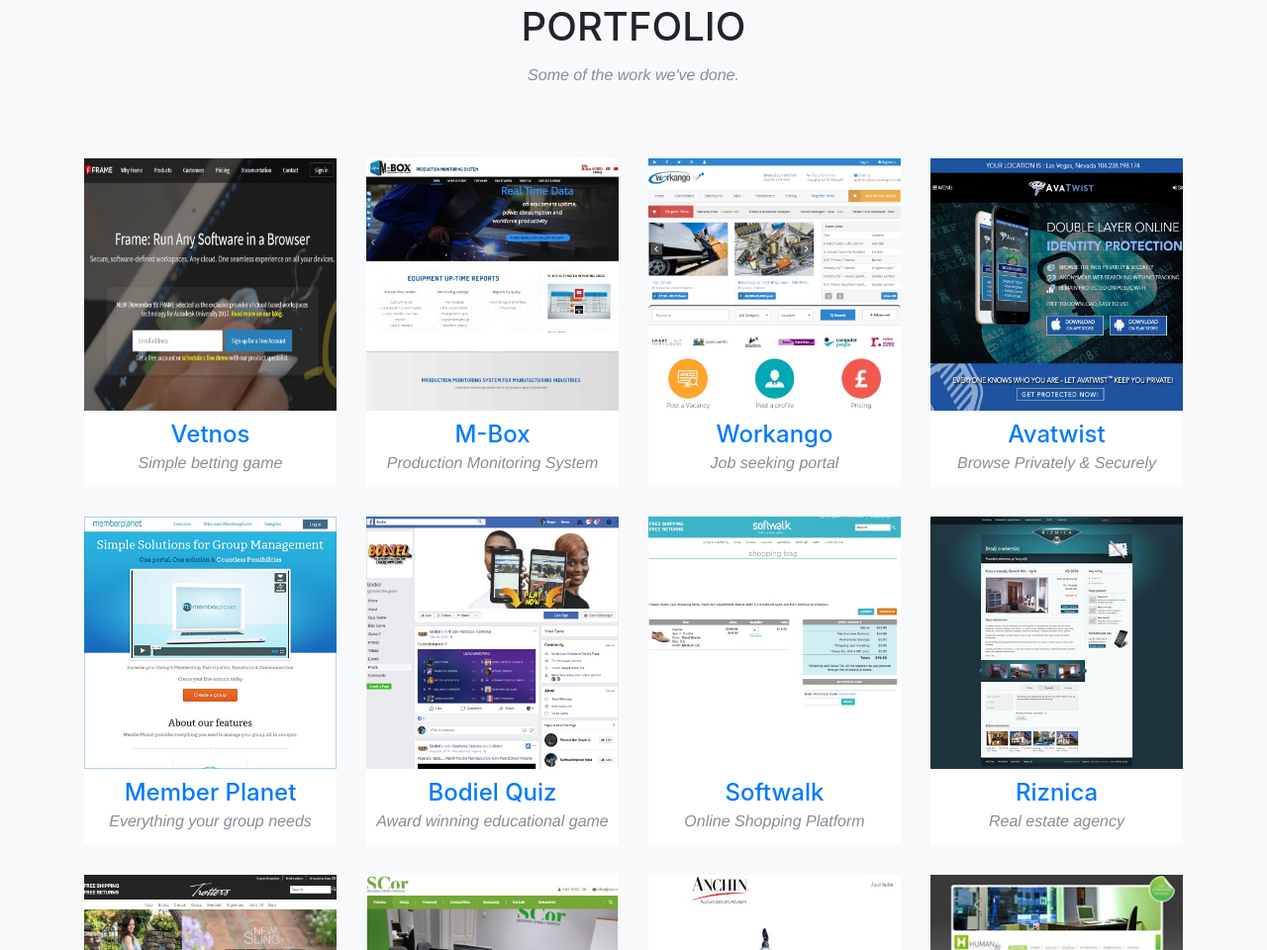
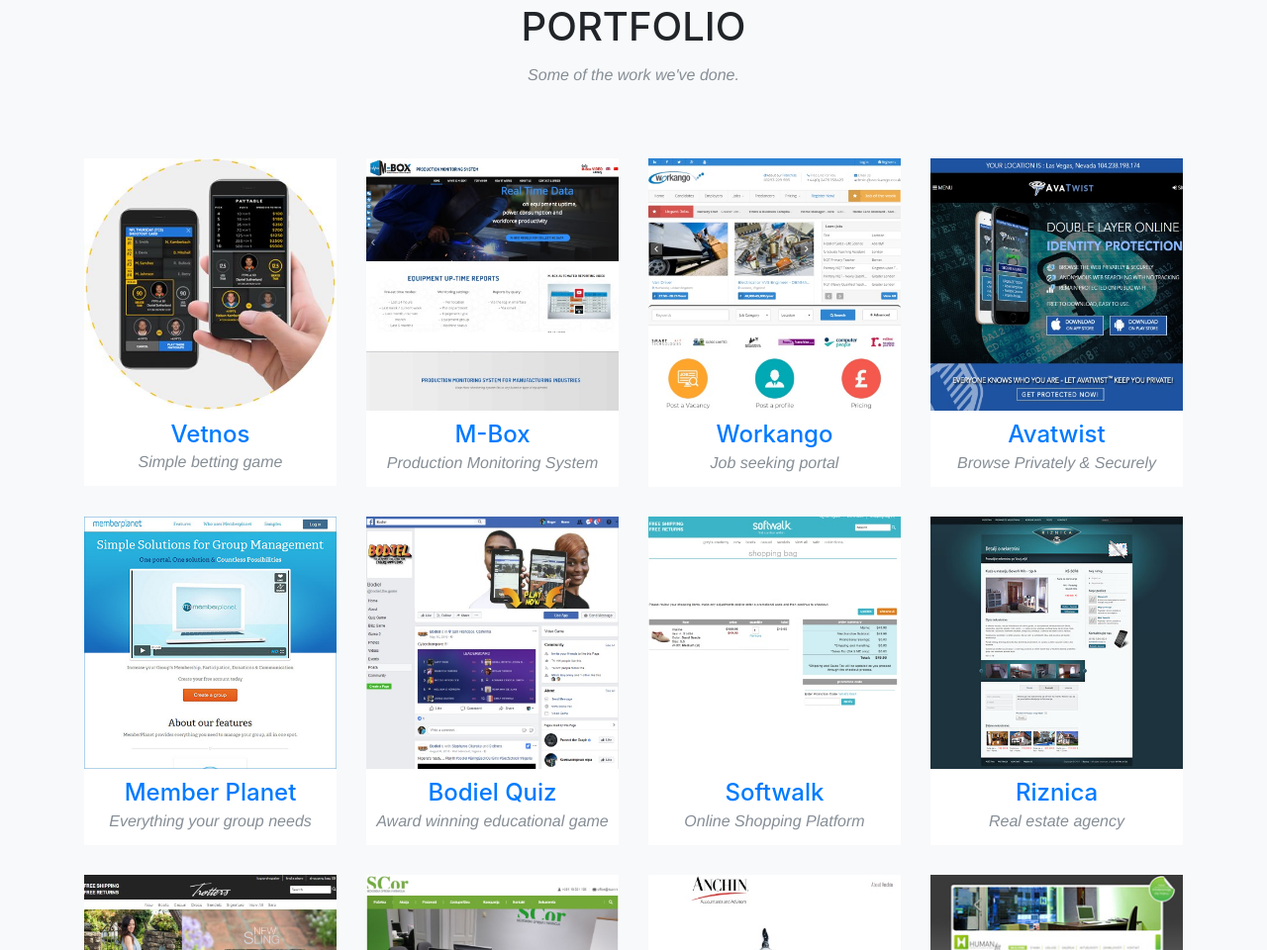
Before and after one commit to diligent-crew/diligent-crew.github.io, a website with bundled scripts: page index.html in a window 1280 px wide. Shown: the part 1675-2635 px from the top of the page at 99% size. Built offline with nearby package versions, Linux system fonts and the light colour scheme; a web font is replaced by a local one.

Commit message:
Add image for vetnos

```diff
--- a/index.html
+++ b/index.html
@@ -130,7 +130,7 @@
                                 <i class="fa fa-plus fa-3x"></i>
                             </div>
                         </div>
-                        <img class="img-fluid" src="img/portfolio/frame_portal.jpg" alt="">
+                        <img class="img-fluid" src="img/portfolio/vetnos.jpg" alt="">
                     </a>
                     <div class="portfolio-caption">
                         <h4><a href="http://vetnos.co/" target="_blank">Vetnos</a></h4>
```
Also changed, not shown: img/portfolio/vetnos.jpg (added).
